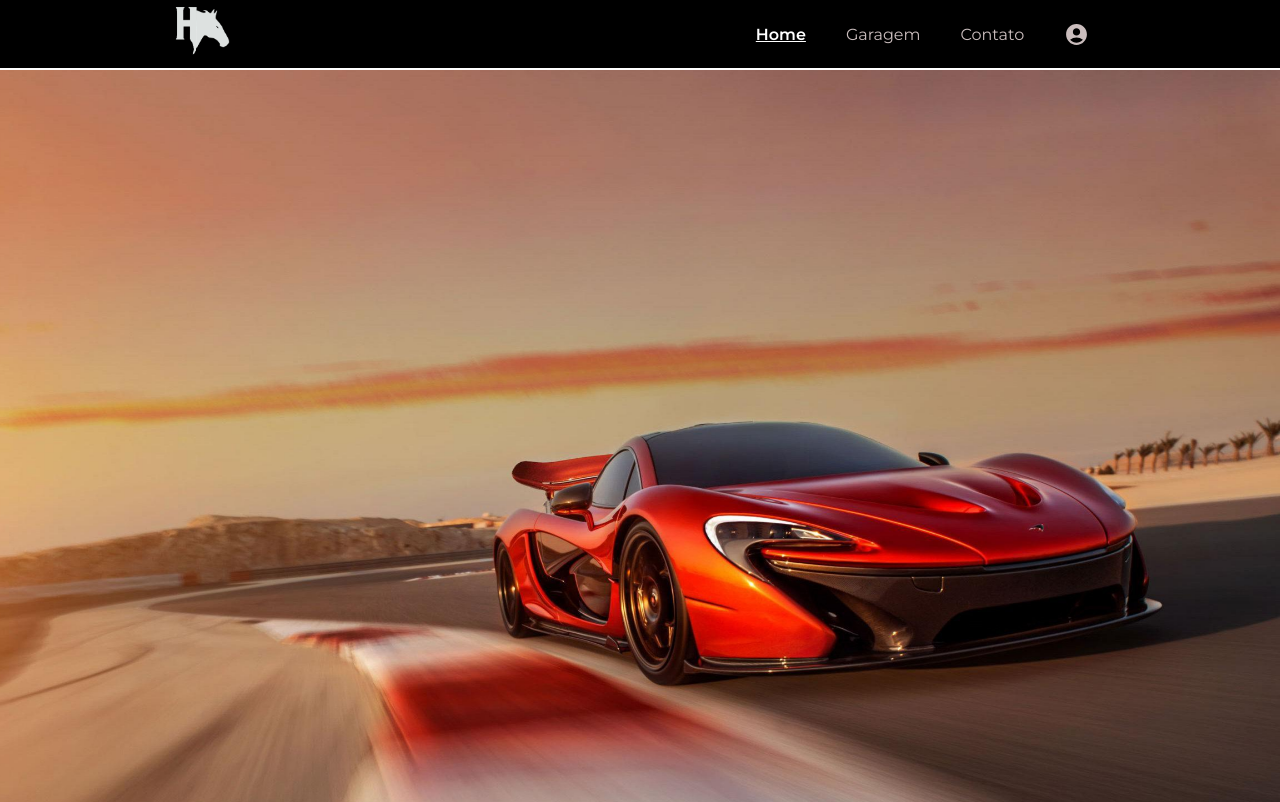
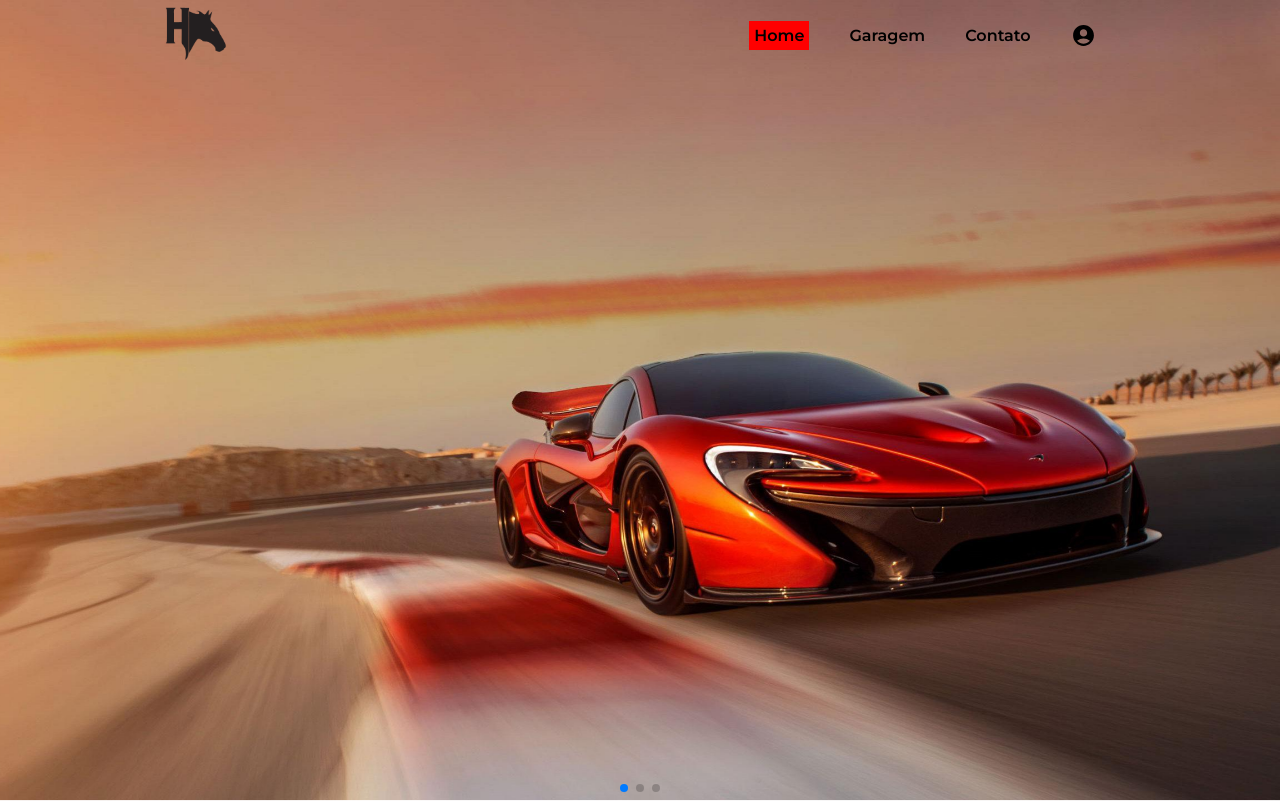
Before and after one commit to lucasma1a/HoistenerTCC, a React (Vite) app: page / in a window 1280 px wide. Shown: the top 802 px of the page. Built offline with nearby package versions, Linux system fonts and the light colour scheme.

Commit message:
estilização navbar

```diff
--- a/src/components/Footer.jsx
+++ b/src/components/Footer.jsx
@@ -10,7 +10,7 @@ export default function Footer() {
             <footer className="footer">
                 <a id="Contato"></a>
                 <section className="footer-container">
-                <container className="footer-container-1">
+                <div className="footer-container-1">
                     <ul>
                     <li className="footer-container-1-info">
                         Rua Guaipá 678, São Paulo, SP, 05089-001
@@ -22,8 +22,8 @@ export default function Footer() {
                         Copyright 2024 Todos os direitos reservados
                     </li>
                     </ul>
-                </container>
-                <container className="footer-container-2">
+                </div>
+                <div className="footer-container-2">
                     <ul>
                     <li className="footer-container-2-info">
                         <a href="#Home">Menu</a>
@@ -32,8 +32,8 @@ export default function Footer() {
                         <a href="/">Sobre Nós</a>
                     </li>
                     </ul>
-                </container>
-                <container className="footer-container-3">
+                </div>
+                <div className="footer-container-3">
                     <ul>
                         <li className="footer-container-3-info1">
                             Nossas Redes
@@ -47,7 +47,7 @@ export default function Footer() {
                             @hoistener__
                         </li>
                     </ul>
-                </container>
+                </div>
             </section>
             </footer>
         </>
--- a/src/components/Nav.jsx
+++ b/src/components/Nav.jsx
@@ -1,72 +1,94 @@
 import { useContext, useRef } from "react";
-import { FaBars, FaTimes } from "react-icons/fa";
+import { useState, useEffect } from "react";
 import { MdAccountCircle } from "react-icons/md";
-import { NavLink } from 'react-router-dom';
-import Logo from '../assets/hoistener-logo1.png';
+import { NavLink } from "react-router-dom";
+import Logo from "../assets/hoistener-logo.png";
+import LogoUm from "../assets/hoistener-logo1.png";
 import AppContext from "../context/AppContext";
-import style from '../css/Link.module.css';
-import '../css/style.css';
+import style from "../css/Link.module.css";
+import "../css/style.css";
 import MenuHamburguer from "../components/MenuHamburguer/MenuHamburguer";
 
-export default function Nav()
-{
-    const {userLogado} = useContext(AppContext)
-    console.log(userLogado)
+export default function Nav() {
+  const [isScrolled, setIsScrolled] = useState(false);
+
+  useEffect(() => {
+    const handleScroll = () => {
+      const currentScrollY = window.scrollY;
+      if (currentScrollY > 10) {
+        setIsScrolled(true);
+
+      } else {
+        setIsScrolled(false);
+      }
+    };
+
+    window.addEventListener("scroll", handleScroll);
+    return () => window.removeEventListener("scroll", handleScroll);
+  }, []);
+  const { userLogado } = useContext(AppContext);
+  console.log(userLogado);
 
   const navRef = useRef();
 
-    let getId = sessionStorage.getItem('user')
+  let getId = sessionStorage.getItem("user");
 
-    if(userLogado){
-        console.log('molina n vem hj')
+  if (userLogado) {
+    console.log("molina n vem hj");
   } else {
-        console.log('ashu')
+    console.log("ashu");
   }
 
-    const mostrarNavBar = () => {
-        navRef.current.classlist.toggle("responsive_nav")
-    }
 
   return (
     <>
       <a id="Home"></a>
       <header className="nav">
-            <nav className='nav-navbar'>
+        <nav className={`nav-navbar ${isScrolled ? 'opaque' : ""}`}>
           <ul>
-                    <NavLink to="/" className={`nav-navbar-img`} data-test-id>
-                        <img src={Logo}></img>
+            <NavLink to="/" className={`nav-navbar-img ${isScrolled ? 'opaque' : ""}`} data-test-id>
+              <img src={isScrolled ? LogoUm : Logo}></img>
             </NavLink>
-                    <NavLink to="/" className={({isActive}) => `${style.navNavbarLink} ${isActive ? style.linkDestacado : ''}`} data-test-id>
+            <NavLink
+              to="/"
+              className={({ isActive }) =>
+                `${style.navNavbarLink} ${isActive ? style.linkDestacado : ""} ${!isScrolled ? style.linkSemScroll : ""}`
+              }
+              data-test-id
+            >
               Home
             </NavLink>
-                    <NavLink to="/garagem" className={({isActive}) => `${style.navNavbarLink} ${isActive ? style.linkDestacado : ''}`} data-test-id>
+            <NavLink
+              to="/garagem"
+              className={({ isActive }) =>
+                `${style.navNavbarLink} ${isActive ? style.linkDestacado : ""} ${!isScrolled ? style.linkSemScroll : ""}`
+              }
+              data-test-id
+            >
               Garagem
             </NavLink>
-                    <a href='#Contato' className={style.navNavbarLink} data-test-id>
+            <a href="#Contato" className={`${style.navNavbarLink} ${!isScrolled ? style.linkSemScroll : ""}`}  data-test-id>
               Contato
             </a>
-                    <NavLink to="/login"  className={({isActive}) => `${style.navNavbarLink} ${isActive ? style.linkDestacado : ''}`} data-test-id>
-                        <MdAccountCircle size={25}/>
-                        {userLogado ? (<p>{` ${userLogado.name}`}</p>): null}
+            <NavLink
+              to="/login"
+              className={({ isActive }) =>
+                `${style.navNavbarLink} ${isActive ? style.linkDestacado : ""} ${!isScrolled ? style.linkSemScroll : ""}`
+              }
+              data-test-id
+            >
+              <MdAccountCircle size={25} />
+              {userLogado ? <p>{` ${userLogado.name}`}</p> : null}
             </NavLink>
 
-                    <button className="nav-bar-btn-fechar" onClick={mostrarNavBar}>
-                        <FaTimes/>
-                    </button>
-
-                    <MenuHamburguer/>
+            <MenuHamburguer />
 
             {/* <NavLink to="/carrinho"  className={({isActive}) => `${style.navNavbarLink} ${isActive ? style.linkDestacado : ''}`} data-test-id>
                     <FaShoppingCart size={25}/>
                     </NavLink> */}
-
           </ul>
         </nav>
-            <button className="nav-bar-btn" onClick={mostrarNavBar}>
-                <FaBars/>
-            </button>
       </header>
     </>
-    )
-
+  );
 }
--- a/src/css/Link.module.css
+++ b/src/css/Link.module.css
@@ -3,17 +3,27 @@
     margin: 20px;
     font-size: 16px;
     font-family: "Montserrat", sans-serif;
-    color: rgb(202, 189, 189);
+    color: white;
     text-decoration: none;
     text-align: center;
     align-items: center;
     gap: 5px;
 }
 
+
+
 .linkDestacado{
-    text-decoration: underline;
-    color: rgb(255, 255, 255);
+    color: white;
     font-weight: 600;
+    background-color: red;
+    padding: 5px;
+    transition: 0.5s ease;
+}
+
+.linkSemScroll{
+    color: black;
+    font-weight: 600;
+
 }
 
 @media (max-width: 768px){
--- a/src/css/style.css
+++ b/src/css/style.css
@@ -12,6 +12,7 @@
 .nav{
     width: 100%;
     z-index: 9999;
+    position: fixed;
 }
 
 .nav ul{
@@ -23,8 +24,13 @@
     display: inline-flex;
     align-items: center;
     justify-content: space-around;
+    background-color: transparent;
+    transition: 0.3s ease;
+}
+
+.nav-navbar.opaque{
     background-color: black;
-    border-bottom: 2px solid white;
+    color: white;
 }
 
 .nav-navbar ul{
```
Lines whose indentation alone changed are shown as unchanged.
